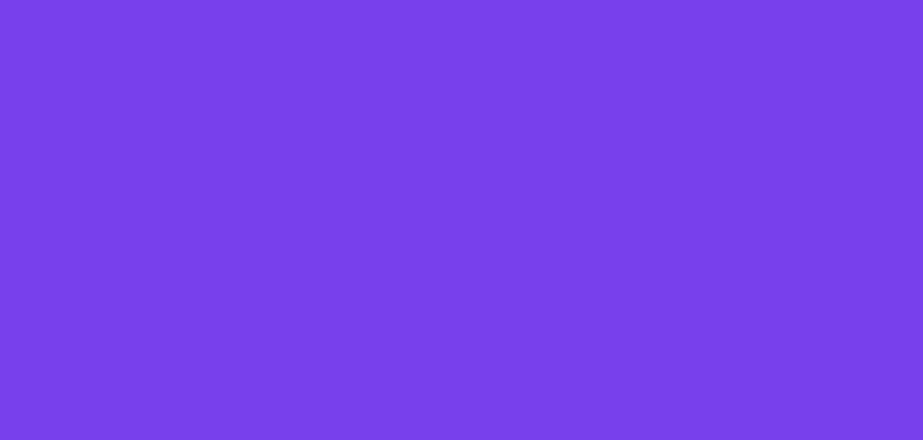
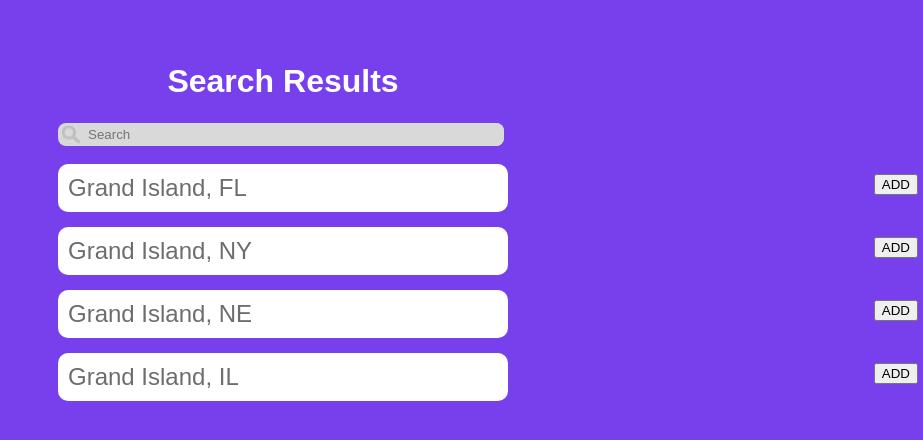
Before and after one commit to brooksmckinley/weather, a React (Create React App) app in the folder frontend/: page /results in a window 1280 px wide. Before the commit this address had no page. Shown: the top 440 px of the page, without its empty margins (357-1280 px from the left). Built offline with nearby package versions, Linux system fonts and the light colour scheme.

Commit message:
Search results page (buttons broken)

```diff
--- a/frontend/src/App.js
+++ b/frontend/src/App.js
@@ -4,6 +4,7 @@ import Login from './pages/Login';
 import Register from './pages/Register';
 import Dashboard from './pages/Dashboard';
 import Forecast from './pages/Forecast';
+import Results from './pages/Results';
 
 import CityCard from './components/CityCard';
 import ForecastCard from './components/ForecastCard';
@@ -43,6 +44,7 @@ function App() {
         <Route path="/register" element={<Register />} />
         <Route path="/dashboard" element={<Dashboard />} />
         <Route path="/forecast" element={<Forecast cityName="Orlando" currentTemp={77}/>} />
+        <Route path="/results" element={<Results />}/>
         <Route path="/test" element={<Test />} />
       </Routes>
     </BrowserRouter>
--- a/frontend/src/components/SearchCard.css
+++ b/frontend/src/components/SearchCard.css
@@ -1,4 +1,4 @@
-.cityCard {
+.searchCityCard {
     background-color: white;
     border-radius: 10px;
     padding: 10px;
@@ -6,19 +6,25 @@
     justify-content: space-between;
     font-family: sans-serif;
     color: #6D6D6D;
-    margin-bottom: 8px;
+    margin-bottom: 15px;
 }
 
-.cityName {
-    font-size: 28px;
+.searchCityName {
+    font-size: 24px;
     padding-top: 10px;
     padding-bottom: 10px;
+    display: inline;
 }
 
-.highLowTemp {
-    font-size: 16px;
+.searchCardContents {
+    display: inline;
 }
 
-.currentTemp {
-    font-size: 64px;
+.addButton button{
+    position: fixed;
+    right: 5px;
 }
+
+.addButton {
+    display: inline;
+}
--- a/frontend/src/components/SearchCard.js
+++ b/frontend/src/components/SearchCard.js
@@ -2,10 +2,13 @@ import './SearchCard.css';
 
 function CityCard({cityName, state}) {
 
-    return <div className="cityCard">
-        <div>
-            <div className="cityName">
+    return <div className="searchCityCard">
+        <div className="searchCardContents">
+            <div className="searchCityName">
                 {cityName}, {state}
+            </div>
+            <div className="addButton">
+                <button type = "button" class="add">ADD</button>
             </div>
         </div>
     </div>;
--- /dev/null
+++ b/frontend/src/pages/Results.css
@@ -0,0 +1,4 @@
+.cardContainer {
+    max-width: 450px;
+    margin: auto;
+}
--- /dev/null
+++ b/frontend/src/pages/Results.js
@@ -0,0 +1,61 @@
+import { useState, useMemo } from "react";
+import SearchCard from "../components/SearchCard";
+import "./Results.css";
+import Search from "../components/search";
+import { Link } from "react-router-dom";
+
+// Dummy state
+// TODO: Replace all instances of TEST_CITIES with a real array of cities obtained from the API.
+const TEST_RESULTS = [
+    {
+        cityName: "Grand Island",
+        state: "FL"
+    },
+    {
+        cityName: "Grand Island",
+        state: "NY"
+    },
+    {
+        cityName: "Grand Island",
+        state: "NE"
+    },
+    {
+        cityName: "Grand Island",
+        state: "IL"
+    },
+];
+
+function Results() {
+    const [text, searchCity] = useState("");
+    const [firstName, setFirstName] = useState("Loading...");
+
+    //Filter the list of cities when the search text changes using a case-insensitive search.
+    const resultCities = useMemo(() => TEST_RESULTS.filter(resultCity => resultCity.cityName.toLowerCase().includes(text.toLowerCase())), [text]);
+
+    function renderCities() {
+        return resultCities.map(function (resultCity) {
+            return <SearchCard
+             cityName={resultCity.cityName}
+             state={resultCity.state}
+            />
+        })
+    }
+    function search(){
+        return (
+            <>
+                <Search type="text" placeholder="Search" iconName="search.svg" onChange={(e) => { searchCity(e.target.value) } } />
+            </>
+        );
+    }
+
+    return <div>
+        <h1>Search Results</h1>
+        <div className="cardContainer">
+            { search() }
+            <br />
+            { renderCities() }
+        </div>
+    </div>
+}
+
+export default Results;
```
